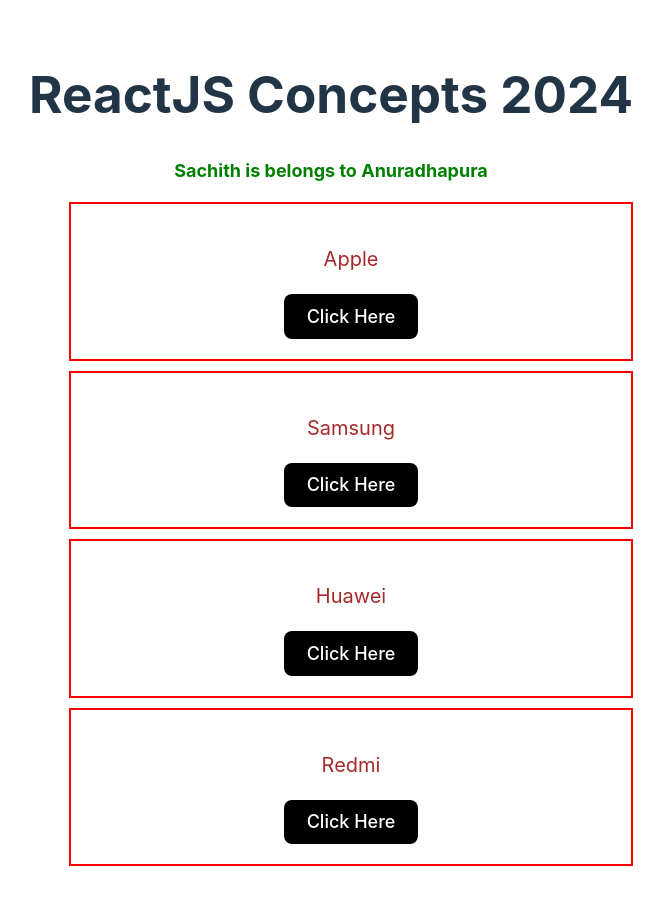
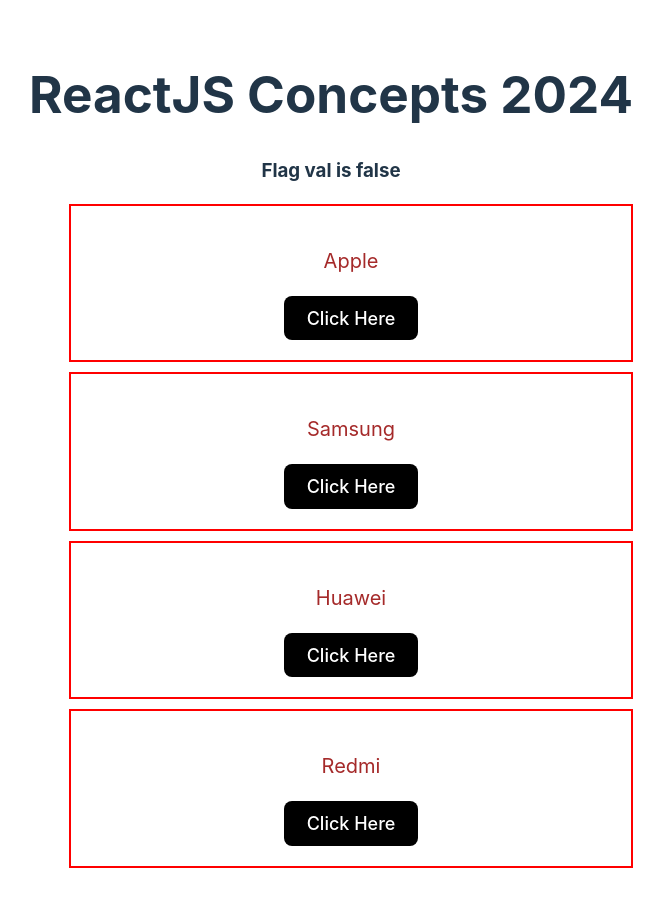
Before and after one commit to sachith-coding/reactjs-concepts-2024, a React (Vite) app: page / in a window 1280 px wide. Shown: the top 906 px of the page, without its empty margins (309-973 px from the left). Built offline with nearby package versions, Linux system fonts and the light colour scheme.

Commit message:
Ternary Operator example

```diff
--- a/src/components/products/ProductList.jsx
+++ b/src/components/products/ProductList.jsx
@@ -2,10 +2,20 @@
 import ProductItem from './components/ProductItem'
 import './style.css'
 
+
 const ProductList = ({ listOfProducts, name, city }) => {
+
+    const flag = false
+
+    function getTextBlock(flagVal)
+    {
+        return flagVal ? (<h3 className='title'>{name} is belongs to {city}</h3>) : (<h3>Flag val is false</h3>)
+    }
+
+
     return (
         <>
-            <h3 className='title'>{name} is belongs to {city}</h3>
+            {getTextBlock(flag)}
             <ul>
                 {
                     listOfProducts.map((item, index) => (
```
